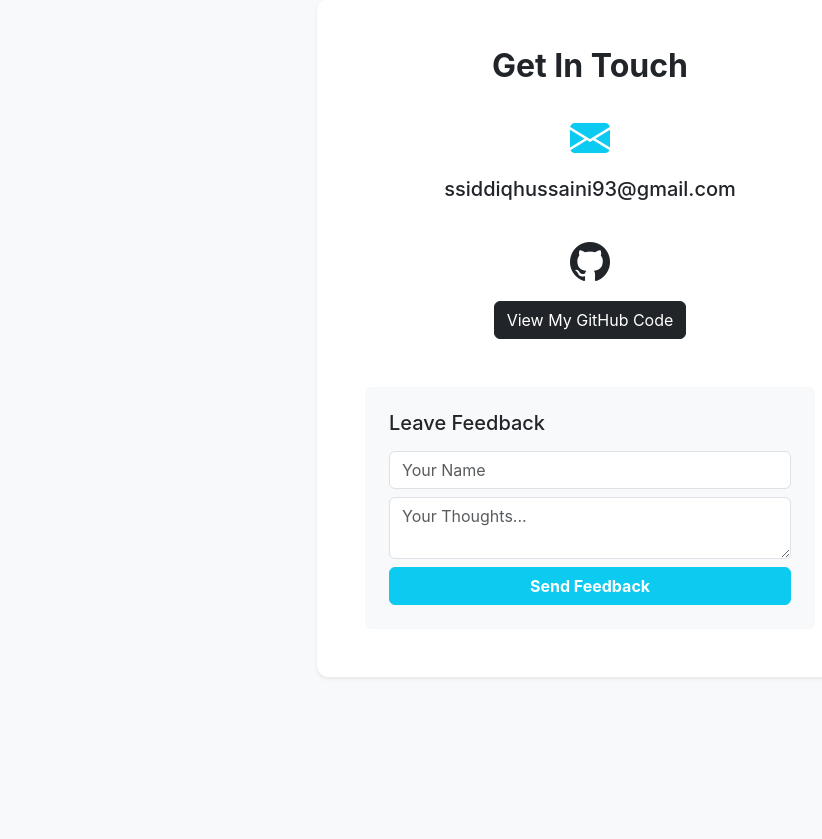
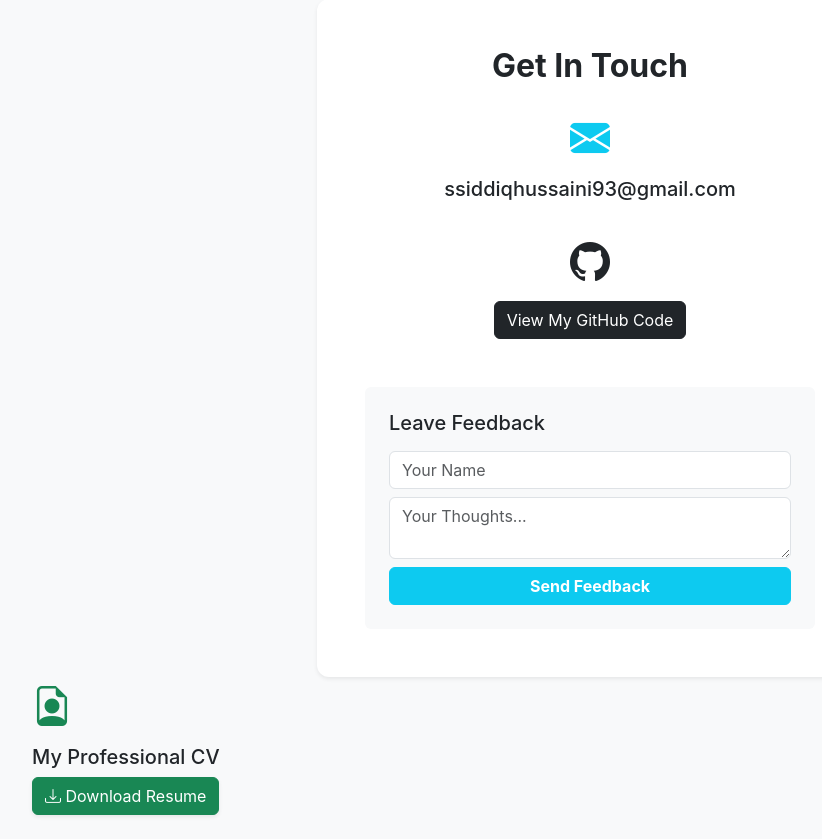
Before and after one commit to SyedSiddiqHussaini/CODING-SAMURAI-INTERNSHIP-TASK, a Flask app: page /contact in a window 1280 px wide. Shown: the part 105-944 px from the top of the page, without its empty margins (50-872 px from the left). Before the commit the page ends 783 px from the top, so only its background shows below. Run offline with Flask 3, Linux system fonts and the light colour scheme.

Commit message:
Enhance contact page with CV download section
Added a section for downloading the professional CV.

```diff
--- a/Project6/templates/contact.html
+++ b/Project6/templates/contact.html
@@ -26,4 +26,11 @@
         </div>
     </div>
 </div>
+<div class="mb-4">
+    <i class="bi bi-file-earmark-person text-success fs-1"></i>
+    <h5 class="mt-2">My Professional CV</h5>
+    <a href="{{ url_for('download_resume') }}" class="btn btn-success shadow-sm">
+        <i class="bi bi-download"></i> Download Resume
+    </a>
+</div>
 {% endblock %}
```
